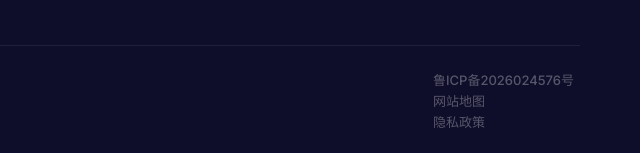
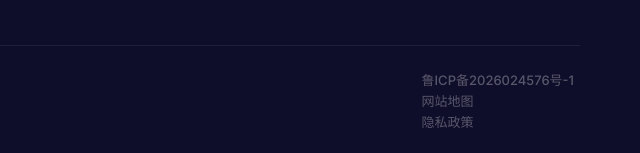
Before and after one commit to FallnAnge1/dfkefu, a plain HTML site: page index.html in a window 1280 px wide. Shown: the part 8664-8817 px from the top of the page, 640-1280 px from the left. Drawn offline with Linux system fonts and the light colour scheme.

Commit message:
更正ICP备案号为鲁ICP备2026024576号-1

```diff
--- a/index.html
+++ b/index.html
@@ -1243,7 +1243,7 @@
     <div class="footer-bottom">
         <span>Copyright © 2025 山东巅峰网络科技有限公司 All Rights Reserved.</span>
         <div>
-            <a href="https://beian.miit.gov.cn/" target="_blank">鲁ICP备2026024576号</a>
+            <a href="https://beian.miit.gov.cn/" target="_blank">鲁ICP备2026024576号-1</a>
             <a href="/sitemap.html">网站地图</a>
             <a href="/privacy.html">隐私政策</a>
         </div>
```
